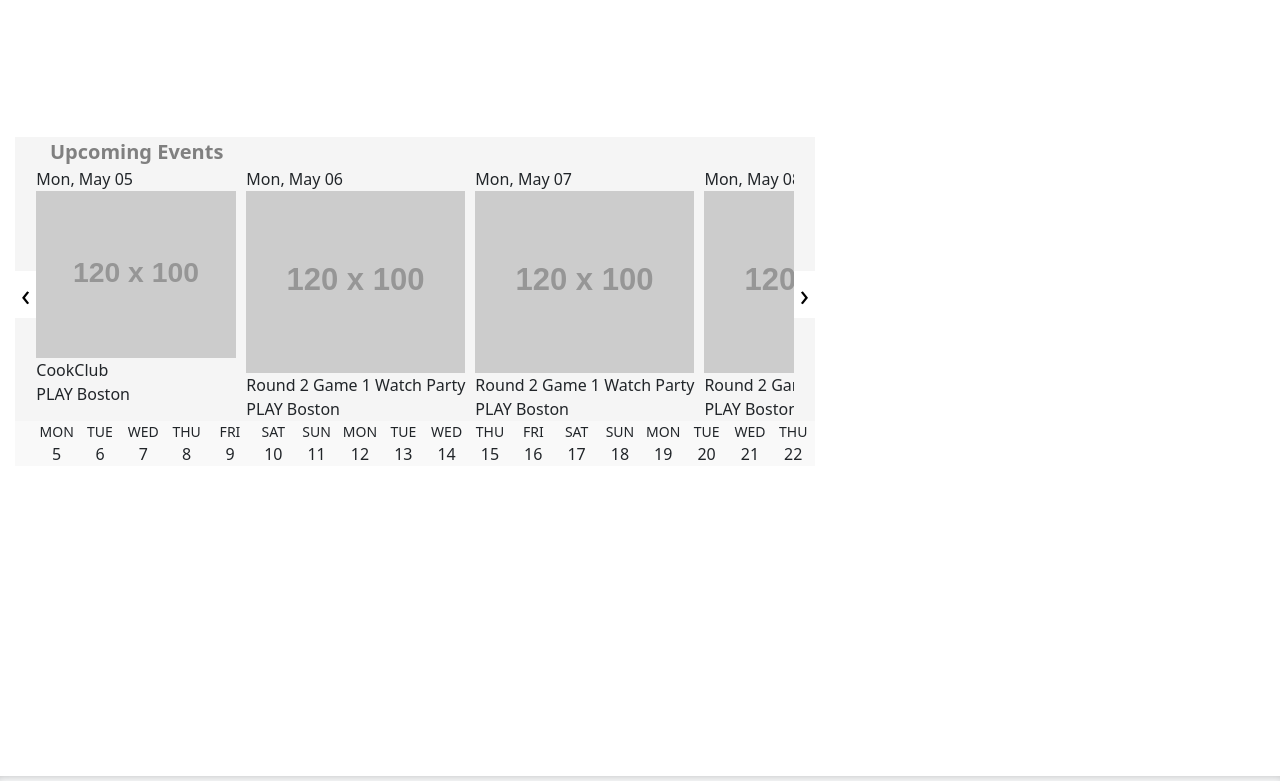
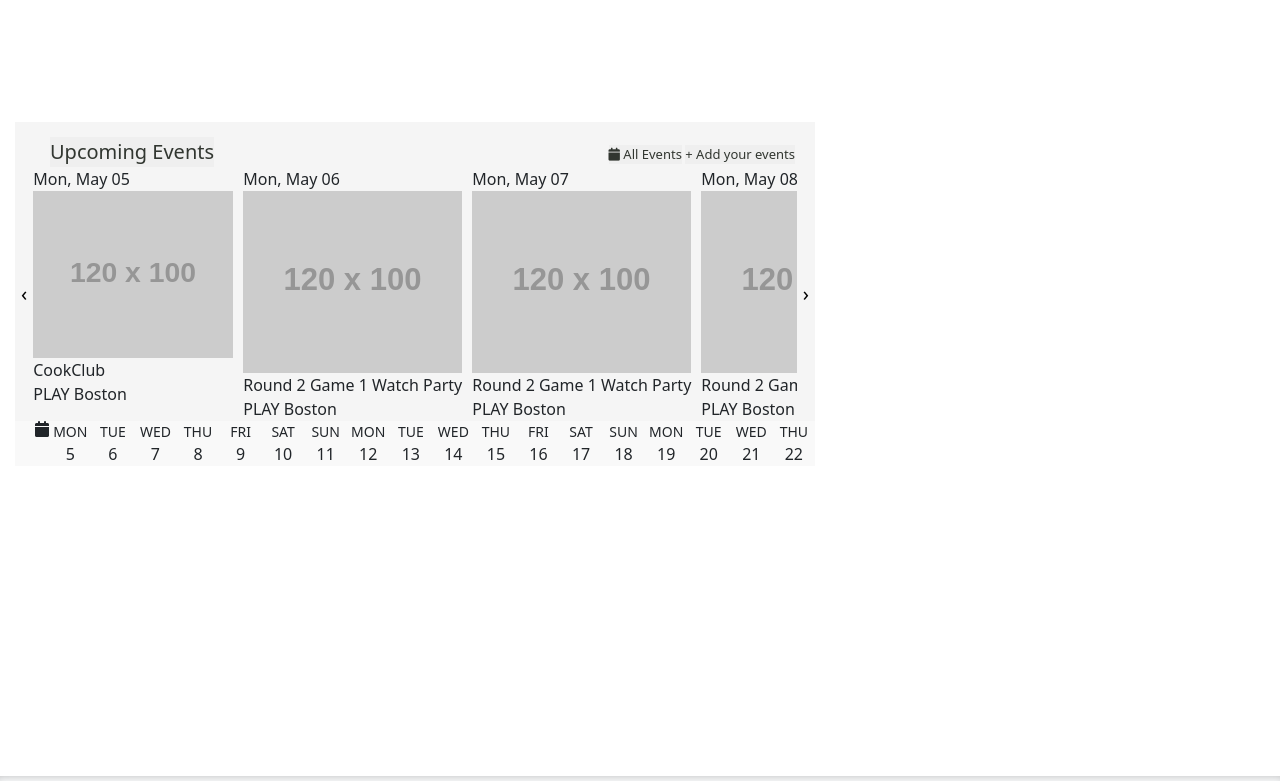
Before and after one commit to Jjjbit/elaborato1, a website: page bostonherald.html in a window 1280 px wide. Shown: the part 7900-8681 px from the top of the page. Drawn offline with Linux system fonts and the light colour scheme; placeholder pictures from the web are drawn by us.

Commit message:
added upcoming events

```diff
--- a/bostonherald.html
+++ b/bostonherald.html
@@ -10,6 +10,8 @@
     <link rel="stylesheet" href="style.css">
     <link href="bootstrap/bootstrap-5.3.5-dist/bootstrap-5.3.5-dist/css/bootstrap.min.css" rel="stylesheet">
     <script src="bootstrap/bootstrap-5.3.5-dist/bootstrap-5.3.5-dist/js/bootstrap.bundle.min.js"></script>
+    <link rel="stylesheet" href="https://cdnjs.cloudflare.com/ajax/libs/font-awesome/6.5.0/css/all.min.css">
+
 
 </head>
 <body>
@@ -533,8 +535,14 @@
             <div class="container-narrow-wrapper">
                 <div class="container-narrow-align-left">
                     <div class="events-section">
+                        <div class="top">
+                            <button class="title">Upcoming Events</button>
+                            <div class="top-right">
+                                <button class="see-all"><i class="fa-solid fa-calendar"></i> All Events</button>
+                                <button class="add-event">+ Add your events</button>
+                            </div>
+                        </div>
 
-                        <div class="title"><a href="#">Upcoming Events</a></div>
                         <div class="events-carousel">
                             <button class="carousel-prev">‹</button>
                             <div class="events-wrapper">
@@ -605,6 +613,7 @@
 
 
                         <div class="calendar-strip">
+                            <i class="fa-solid fa-calendar"></i>
                             <div class="calendar-day">MON<br><span>5</span></div>
                             <div class="calendar-day">TUE<br><span>6</span></div>
                             <div class="calendar-day">WED<br><span>7</span></div>
--- a/style.css
+++ b/style.css
@@ -1042,14 +1042,23 @@ main {
     background:whitesmoke;
 
 }
-.events-section .title a{
-    text-decoration: none;
-    color: grey;
-    font-size: 20px;
-
+.events-section .top{
+    display: flex;
+    justify-content: space-between;
+    align-items:baseline;
+    padding:0 20px;
+}
+.events-section .top button{
+    font-weight:normal;
+    color: rgba(21,26,19,0.87);
+    border:none;
+    padding:0;
 }
 .events-section .title{
-    padding-left:20px;
+    font-size: 20px;
+}
+.events-section .top-right{
+    font-size:13px;
 }
 .events-carousel {
     display: flex;
@@ -1061,7 +1070,7 @@ main {
     padding-left:0;
 }
 .events-wrapper {
-    overflow-x: scroll;
+    overflow-x: hidden;
     scrollbar-width: none;
     -ms-overflow-style: none;
 
@@ -1077,7 +1086,7 @@ main {
 
 .events-wrapper {
     display: flex;
-    overflow-x: auto;
+    overflow-x: hidden;
     scroll-behavior: smooth;
     gap: 10px;
 }
@@ -1086,7 +1095,6 @@ main {
     min-width: 200px;
     max-width: 220px;
     flex: 0 0 auto;
-
 }
 
 .event-card img {
@@ -1095,9 +1103,9 @@ main {
 }
 
 .carousel-prev, .carousel-next {
-    background: white;
+    background: whitesmoke;
     border: none;
-    font-size: 30px;
+    font-size: 20px;
     cursor: pointer;
 }
 .calendar-strip {
```
